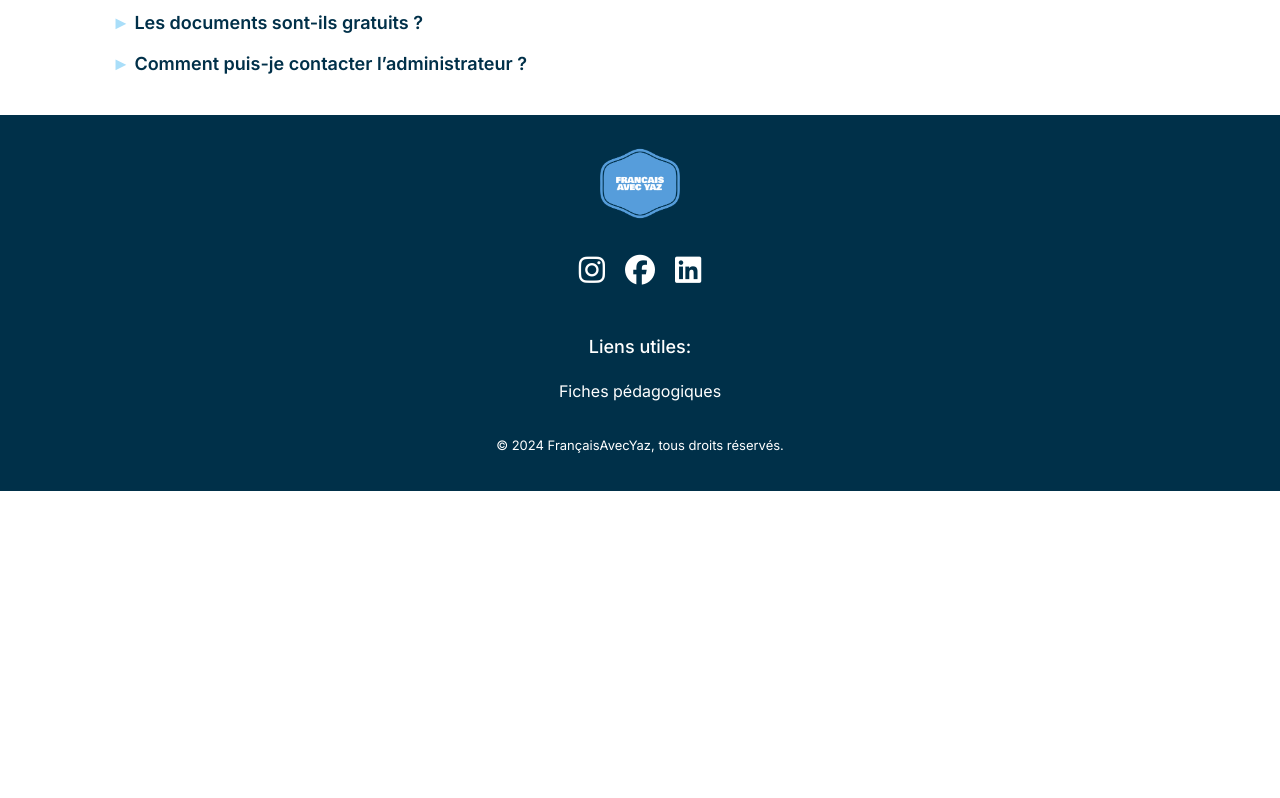
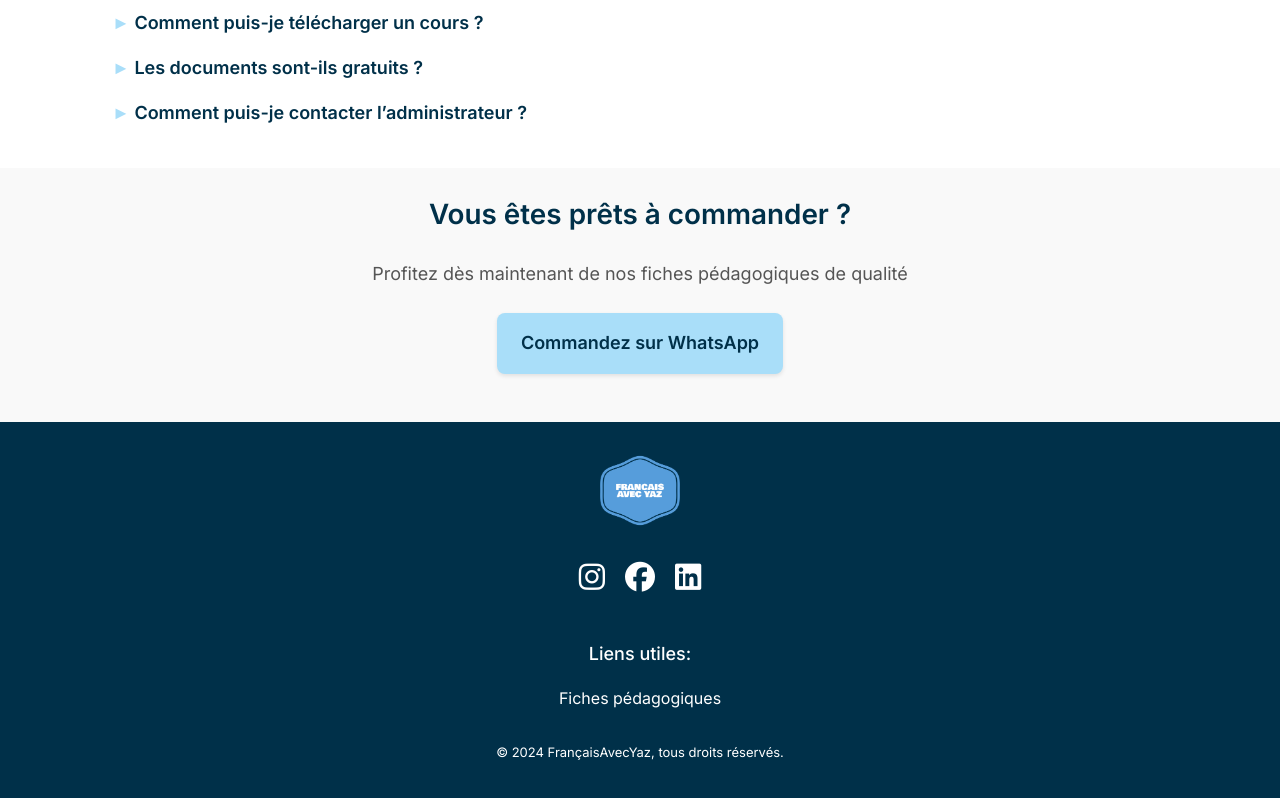
Before and after one commit to Med-Salmi/francaisAvecYaz, a website built with Vite: page fiches.html in a window 1280 px wide. Shown: the part 2002-2800 px from the top of the page. Before the commit the page ends 2493 px from the top, so only its background shows below. Built offline with nearby package versions, Linux system fonts and the light colour scheme.

Commit message:
Add cta section and fix preview images on click bug

```diff
--- /dev/null
+++ b/src/components/fiches-page/cta/cta.css
@@ -0,0 +1,31 @@
+.cta {
+  background-color: var(--color-hero-background);
+}
+
+.cta__container {
+  padding: var(--space-16-24) var(--space-16-32);
+  display: flex;
+  flex-direction: column;
+  align-items: center;
+}
+
+.cta__title {
+  font-size: var(--fs-xl);
+  font-weight: var(--fw-semi-bold);
+  text-align: center;
+  margin-top: 0;
+  margin-bottom: var(--space-16-24);
+}
+
+.cta__subtitle {
+  font-weight: var(--fw-regular);
+  text-align: center;
+  margin-bottom: var(--space-16-24);
+  color: var(--color-gray-medium);
+  margin-top: 0;
+  margin-bottom: var(--space-24);
+}
+
+.cta__button {
+  margin-bottom: var(--space-16-24);
+}
--- /dev/null
+++ b/src/components/fiches-page/cta/cta.js
@@ -0,0 +1,28 @@
+import "./cta.css";
+
+export function initCta() {
+  const ctaHTML = `
+    <section class="cta" aria-labelledby="cta-title" aria-describedby="cta-subtitle">
+      <div class="cta__container content-width">
+        <h2 id="cta-title" class="cta__title">
+          Vous êtes prêts à commander&nbsp;?
+        </h2>
+        <p id="cta-subtitle" class="cta__subtitle">
+          Profitez dès maintenant de nos fiches pédagogiques de qualité
+        </p>
+        <a
+          class="button button--primary cta__button"
+          href="https://wa.me/212658227705?text=Bonjour%2C%20je%20suis%20int%C3%A9ress%C3%A9%20par%20vos%20fiches%20p%C3%A9dagogiques%20et%20je%20souhaite%20commander."
+          target="_blank"
+          rel="noopener noreferrer"
+          aria-label="Commander sur WhatsApp"
+        >
+          Commandez sur WhatsApp
+        </a>
+      </div>
+    </section>
+  `;
+
+  const main = document.querySelector("#main-content");
+  main.insertAdjacentHTML("beforeend", ctaHTML);
+}
--- a/src/components/fiches-page/faq/faq.css
+++ b/src/components/fiches-page/faq/faq.css
@@ -3,7 +3,7 @@
 }
 
 .faq .container {
-  padding: var(--space-24) var(--space-16-32);
+  padding: var(--space-16-24) var(--space-16-32);
 }
 
 #faq-title {
@@ -12,22 +12,24 @@
   line-height: 1.2;
   text-align: center;
   margin-top: 0;
-  margin-bottom: var(--space-12-16);
+  margin-bottom: var(--space-16-24);
 }
 
 .accordion-header {
   all: unset;
   cursor: pointer;
   font-weight: var(--fw-semi-bold);
-  margin-bottom: var(--space-8-12);
+  margin-bottom: var(--space-12-16);
 }
 
 .accordion-content p {
   font-size: var(--fs-md);
   font-weight: var(--fw-regular);
   color: var(--color-gray-medium);
+  margin-top: 0;
 }
 
 .accordion-arrow {
   color: var(--color-primary);
+  margin-right: var(--space--8-12);
 }
--- a/src/components/fiches-page/fiches-section/fiches-section.css
+++ b/src/components/fiches-page/fiches-section/fiches-section.css
@@ -1,3 +1,8 @@
+.fiches-section__container {
+  position: relative;
+  z-index: 10;
+}
+
 .fiches-section__header {
   background-color: var(--color-white);
 }
--- a/src/components/fiches-page/fiches-section/fiches-section.js
+++ b/src/components/fiches-page/fiches-section/fiches-section.js
@@ -337,7 +337,6 @@ function initCarousels() {
     let isDragging = false;
     let startX = 0;
     let deltaX = 0;
-    let startTarget = null;
 
     // Build dots
     const dots = slides.map((_, i) => {
@@ -378,6 +377,7 @@ function initCarousels() {
     function next() {
       goTo(index + 1);
     }
+
     function prev() {
       goTo(index - 1);
     }
@@ -386,53 +386,38 @@ function initCarousels() {
     btnNext.addEventListener("click", next);
     btnPrev.addEventListener("click", prev);
 
-    // Keyboard
+    // Keyboard navigation
     root.addEventListener("keydown", (e) => {
       if (e.key === "ArrowRight") next();
       if (e.key === "ArrowLeft") prev();
     });
 
-    // Updated pointer event logic for both swiping and tapping
+    // Swipe handling
     track.addEventListener("pointerdown", (e) => {
       isDragging = true;
       startX = e.clientX;
       deltaX = 0;
-      startTarget = e.target;
       track.setPointerCapture(e.pointerId);
     });
+
     track.addEventListener("pointermove", (e) => {
       if (!isDragging) return;
       deltaX = e.clientX - startX;
     });
+
     track.addEventListener("pointerup", (e) => {
       if (!isDragging) return;
       isDragging = false;
       track.releasePointerCapture(e.pointerId);
 
-      const isClick = Math.abs(deltaX) < 10;
-      const isImageClick =
-        startTarget &&
-        startTarget.classList.contains("fiche-card__carousel-image");
-      const isButton =
-        startTarget &&
-        (startTarget.closest("button") || startTarget.closest("a"));
-
-      if (isClick && isImageClick && !isButton) {
-        const { overlay } = createImageOverlay(
-          startTarget.src,
-          startTarget.alt
-        );
-        document.body.appendChild(overlay);
-        return;
-      }
-
+      // Only handle swipe movement
       if (deltaX < -30) next();
       else if (deltaX > 30) prev();
 
       render();
     });
 
-    // Fallback click listener
+    // Image click handler (always works)
     track.addEventListener("click", (e) => {
       if (
         e.target.classList.contains("fiche-card__carousel-image") &&
--- a/src/pages/fiches/fiches.js
+++ b/src/pages/fiches/fiches.js
@@ -3,9 +3,11 @@ import "../../styles/common.css";
 import { initCommon } from "../../js/common";
 import { initFichesSection } from "../../components/fiches-page/fiches-section/fiches-section";
 import { initFAQ } from "../../components/fiches-page/faq/faq";
+import { initCta } from "../../components/fiches-page/cta/cta";
 import { initFooter } from "../../components/shared/footer/footer";
 
 initCommon();
 initFichesSection();
 initFAQ();
+initCta();
 initFooter();
--- a/src/styles/globals.css
+++ b/src/styles/globals.css
@@ -88,6 +88,10 @@ img {
   display: block;
 }
 
+p {
+  max-width: 60ch;
+}
+
 a {
   text-decoration: none;
   color: inherit;
```
